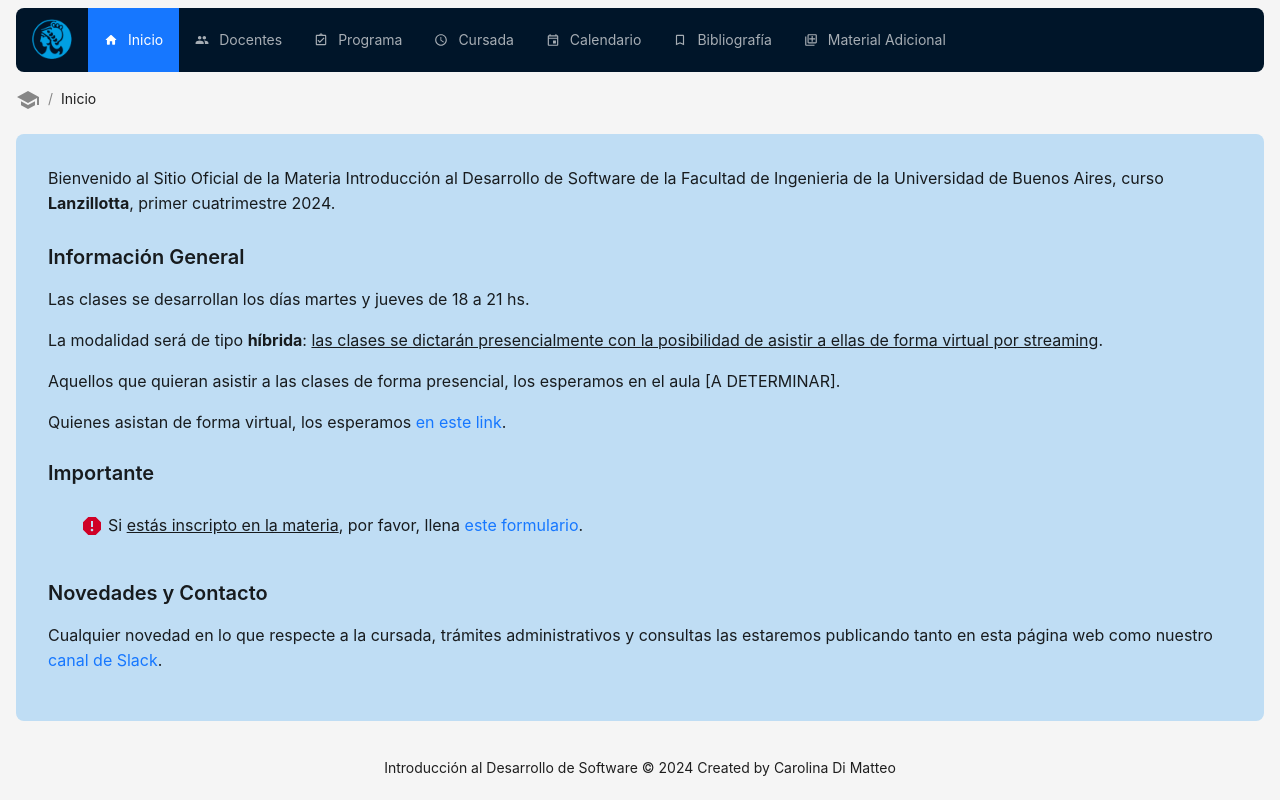
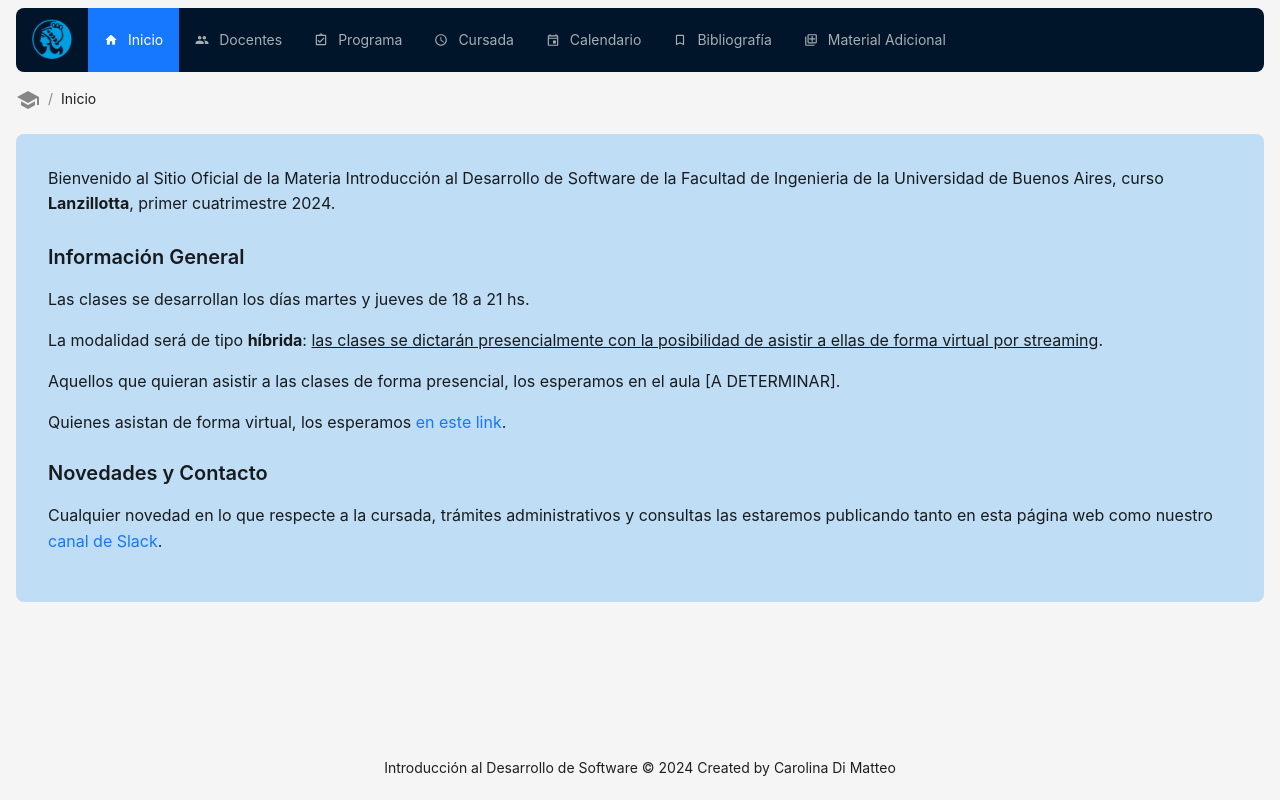
Before and after one commit to gcc-cdimatteo/gcc-cdimatteo.github.io, a Next.js app: page / in a window 1280 px wide. Built offline with nearby package versions, Linux system fonts and the light colour scheme; a web font is replaced by a local one.

Commit message:
comento seccion importante

```diff
--- a/app/page.tsx
+++ b/app/page.tsx
@@ -25,8 +25,8 @@ export default function Page() {
             href="https://teams.microsoft.com/l/meetup-join/19%3ameeting_ZDM4MGJhNjgtYTVmYS00N2M0LWE0MTktYjUxNjlmMWEwNjcy%40thread.v2/0?context=%7b%22Tid%22%3a%22e13f1e52-6e32-4972-82ca-697420ee3c98%22%2c%22Oid%22%3a%226746d176-ad45-418c-9ecd-30c9893941f8%22%7d"
           > en este link</Link>.</p>
 
-        <h4>Importante</h4>
-        <ListItem icon={<Report style={{ color: '#D00026' }} />} text={<p>Si <u>estás inscripto en la materia</u>, por favor, llena <Link href="https://forms.gle/ohzXL2d66PMwDjVy6" target="_blank"> este formulario</Link>.</p>} />
+        {/* <h4>Importante</h4>
+        <ListItem icon={<Report style={{ color: '#D00026' }} />} text={<p>Si <u>estás inscripto en la materia</u>, por favor, llena <Link href="https://forms.gle/ohzXL2d66PMwDjVy6" target="_blank"> este formulario</Link>.</p>} /> */}
 
         <h4>Novedades y Contacto</h4>
         <p>Cualquier novedad en lo que respecte a la cursada, trámites administrativos y consultas las estaremos publicando tanto en esta página web como nuestro <Link href="https://join.slack.com/t/introduccinal/shared_invite/zt-2d59bckpc-gqoV7VvSIqulLUeImEoYOw" target="_blank">canal de Slack</Link>.</p>
```
